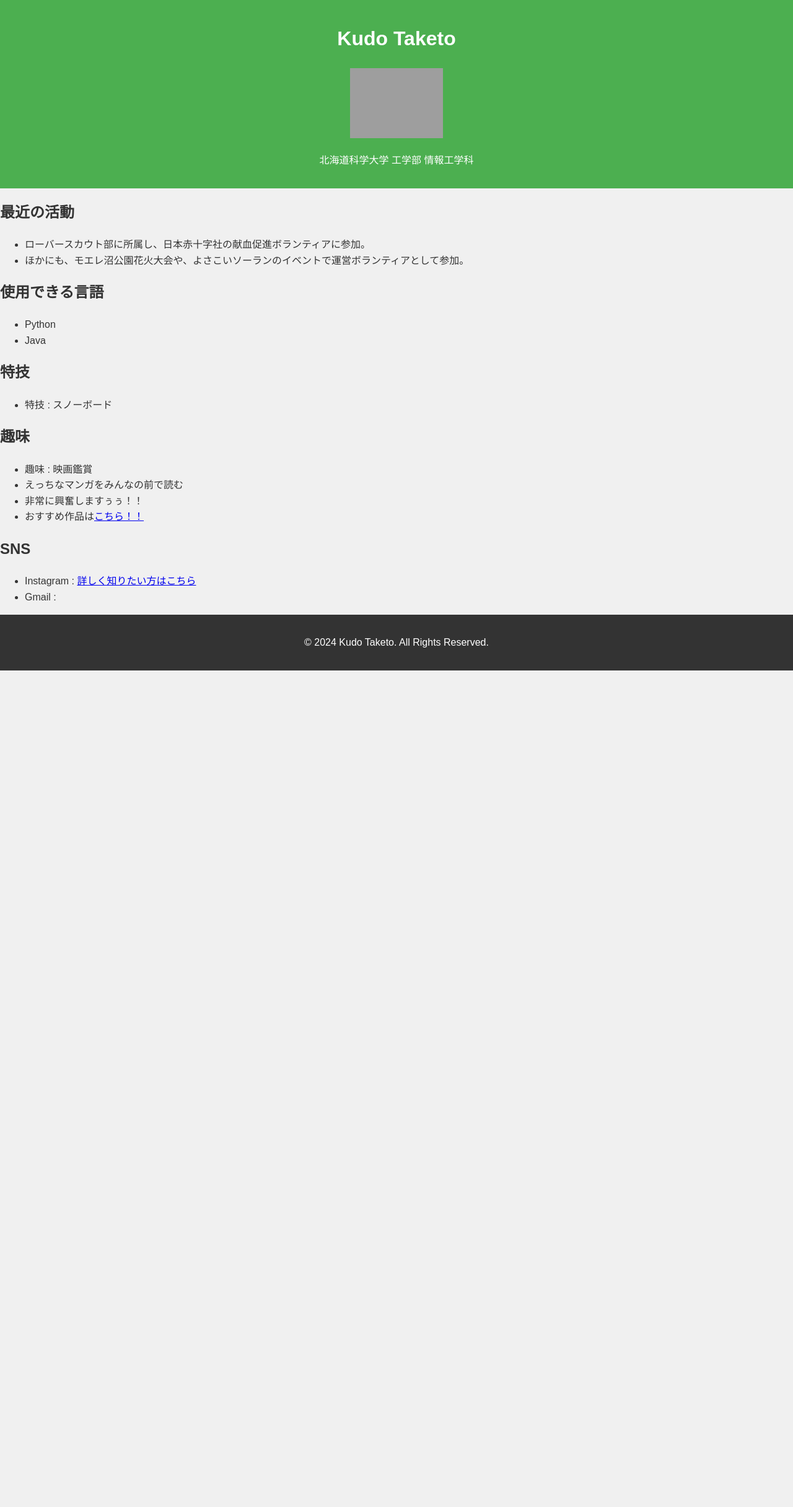
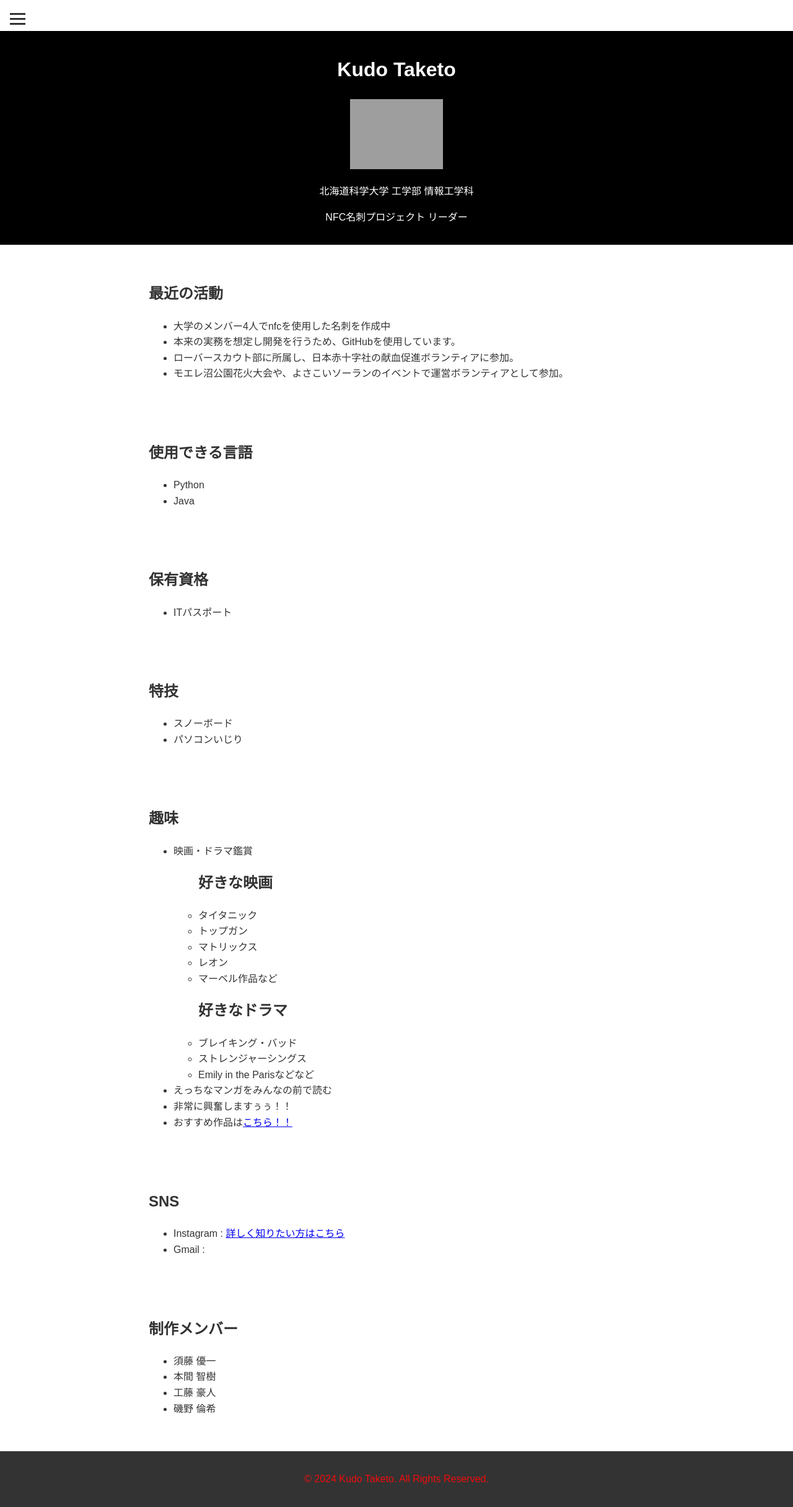
Before and after one commit to beniharuka88/nfc_business_card, a plain HTML site: page index.html in a window 1280 px wide. Shown: the whole page at 62% size. Before the commit the page ends 1082 px from the top, so only its background shows below. Drawn offline with Linux system fonts and the light colour scheme; grey boxes are pictures that could not be loaded.

Commit message:
ハンバーガーメニューの追加

```diff
--- a/index.html
+++ b/index.html
@@ -4,22 +4,49 @@
 <head>
     <meta charset="utf-8">
     <meta name="viewport" content="width=device-width,initial-scale=1.0">
-    <title>nfc名刺</title>
+    <title>NFC名刺</title>
     <link rel="stylesheet" href="styles.css">
 </head>
 
 <body>
+    <!-- ハンバーガーメニュー -->
+    <nav class="hamburger-menu">
+        <input type ="checkbox" id="menu-toggle">
+        <label for ="menu-toggle" class="menu-icon">
+            <span></span>
+            <span></span>
+            <span></span>
+        </label>
+        <div class ="menu">
+            <!-- 閉じるボタン -->
+            <label for="menu-toggle" class="close-button">&times;</label>
+            <ul>
+                <li><a href="#about">最近の活動</a></li>
+                <li><a href="#skils">使用できる言語</a></li>
+                <li><a href="#skils2">保有資格</a></li>
+                <li><a href="#mypoint">特技</a></li>
+                <li><a href="#hobby">趣味</a></li>
+                <li><a href="#link">SNS</a></li>
+                <li><a href="#menber">制作メンバー</a></li>
+            </ul>
+        </div>
+    </nav>
+
     <!-- ヘッダー -->
     <header>
-        <h1>Kudo Taketo</h1><img src="hare.png">
+        <h1>Kudo Taketo</h1><img src="hare.png" alt="プロフィール画像">
         <p> 北海道科学大学 工学部 情報工学科</p>
+        <p> NFC名刺プロジェクト リーダー</p>
     </header>
 
+    <!-- セクション -->
     <section id="about">
         <h2>最近の活動</h2>
         <ul>
+            <li>大学のメンバー4人でnfcを使用した名刺を作成中</li>
+            <li>本来の実務を想定し開発を行うため、GitHubを使用しています。</li>
             <li>ローバースカウト部に所属し、日本赤十字社の献血促進ボランティアに参加。</li>
-            <li>ほかにも、モエレ沼公園花火大会や、よさこいソーランのイベントで運営ボランティアとして参加。</li>
+            <li>モエレ沼公園花火大会や、よさこいソーランのイベントで運営ボランティアとして参加。</li>
         </ul>
     </section>
 
@@ -31,17 +58,39 @@
         </ul>
     </section>
 
+    <section id="skils2">
+        <h2>保有資格</h2>
+        <ul>
+            <li>ITパスポート</li>
+        </ul>
+    </section>
+
     <section id="mypoint">
         <h2>特技</h2>
         <ul>
-            <li>特技 : スノーボード</li>
+            <li>スノーボード</li>
+            <li>パソコンいじり</li>
         </ul>
     </section>
 
     <section id="hobby">
         <h2>趣味</h2>
         <ul>
-            <li>趣味 : 映画鑑賞</li>
+            <li>映画・ドラマ鑑賞</li>
+            <ul>
+                <h2>好きな映画</h2>
+                <li>タイタニック</li>
+                <li>トップガン</li>
+                <li>マトリックス</li>
+                <li>レオン</li>
+                <li>マーベル作品など</li>
+            </ul>
+            <ul>
+                <h2>好きなドラマ</h2>
+                <li>ブレイキング・バッド</li>
+                <li>ストレンジャーシングス</li>
+                <li>Emily in the Parisなどなど</li>
+            </ul>
             <li>えっちなマンガをみんなの前で読む</li>
             <li>非常に興奮しますぅぅ！！</li>
             <li>おすすめ作品は<a
@@ -58,6 +107,18 @@
         </ul>
     </section>
 
+
+
+    <section id="member">
+        <h2>制作メンバー</h2>
+        <ul>
+            <li>須藤 優一</li>
+            <li>本間 智樹</li>
+            <li>工藤 豪人</li>
+            <li>磯野 倫希</li>
+        </ul>
+    </section>
+
     <footer>
         <p>&copy; 2024 Kudo Taketo. All Rights Reserved.</p>
     </footer>
--- a/styles.css
+++ b/styles.css
@@ -2,21 +2,101 @@
 body{
     font-family: Arial,sans-serif;
     line-height : 1.6;
-    background-color: #f0f0f0;
+    background-color: white;
     color :#333;
     margin: 0;
     padding: 0;
 }
+/* ハンバーガーメニューのスタイル*/
+.hamburger-menu{
+    position:fixed;
+    top: 0;
+    left:0;
+    z-index: 10;
+}
+
+.menu-icon{
+    display:inline-block;
+    cursor:pointer;
+    padding:1em;
+}
+.menu-icon span{
+    display: block;
+    width: 25px;
+    height: 3px;
+    background: #333;
+    margin: 5px 0;
+    transition: 0.4s;
+}
+
+#menu-toggle{
+    display: none;
+}
+.menu{
+    display: none;
+    background: black;
+    position: absolute;
+    top: 0;
+    left: 0;
+    width: 200px;
+    height: 100vh;
+    padding-top: 60px;
+    box-shadow: 2px 0 5px rgba(0,0,0,0.3);
+}
+.close-button {
+    position:absolute;
+    top: 10px;
+    right: 10px;
+    font-size: 24px;
+    color: white;
+    cursor: pointer;
+}
+
+.menu ul{
+    list-style: none;
+    padding: 0;
+}
+.menu ul li{
+    padding: 15px 20px;
+}
+.menu ul li a{
+    color:white;
+    text-decoration: none;
+    font-size: 18px;
+}
+/*メニュー表示のトグル*/
+#menu-toggle:checked ~ .menu{
+    display: block;
+}
 
 header {
-    background-color: #4CAF50;
+    background-color: black;
     color: white;
     text-align: center;
     padding: 1em 0;
+    margin-top: 50px; /* ハンバーガーメニューと調整が必要の可能性あり*/
 }
+
 header img{
     width: 150px;
     height: auto;
+}
+
+section{
+    padding:20px;
+    margin:20px auto;
+    max-width: 800px;
+}
+
+a:hover{
+    text-decoration: underline;
+}
+
+footer{
+    text-align: center;
+    padding: 1em 0;
+    background-color: #333;
+    color: rgb(240, 13, 13);
 }
 @media (max-width: 600px){
     section{
@@ -25,13 +105,3 @@ header img{
         max-width: 800px;
     }
 }
-a:hover {
-    text-decoration: underline;
-}
-
-footer{
-    text-align: center;
-    padding: 1em 0;
-    background-color: #333;
-    color: white;
-}
```
